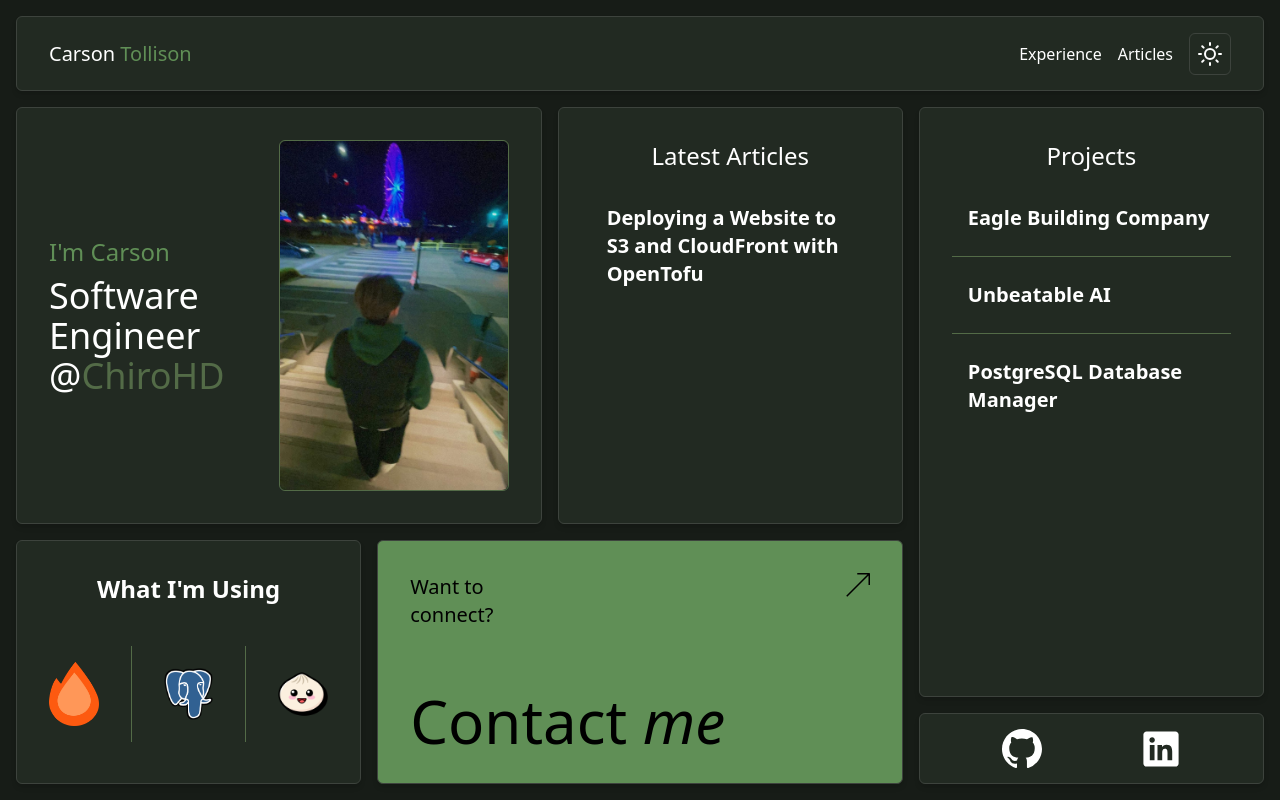
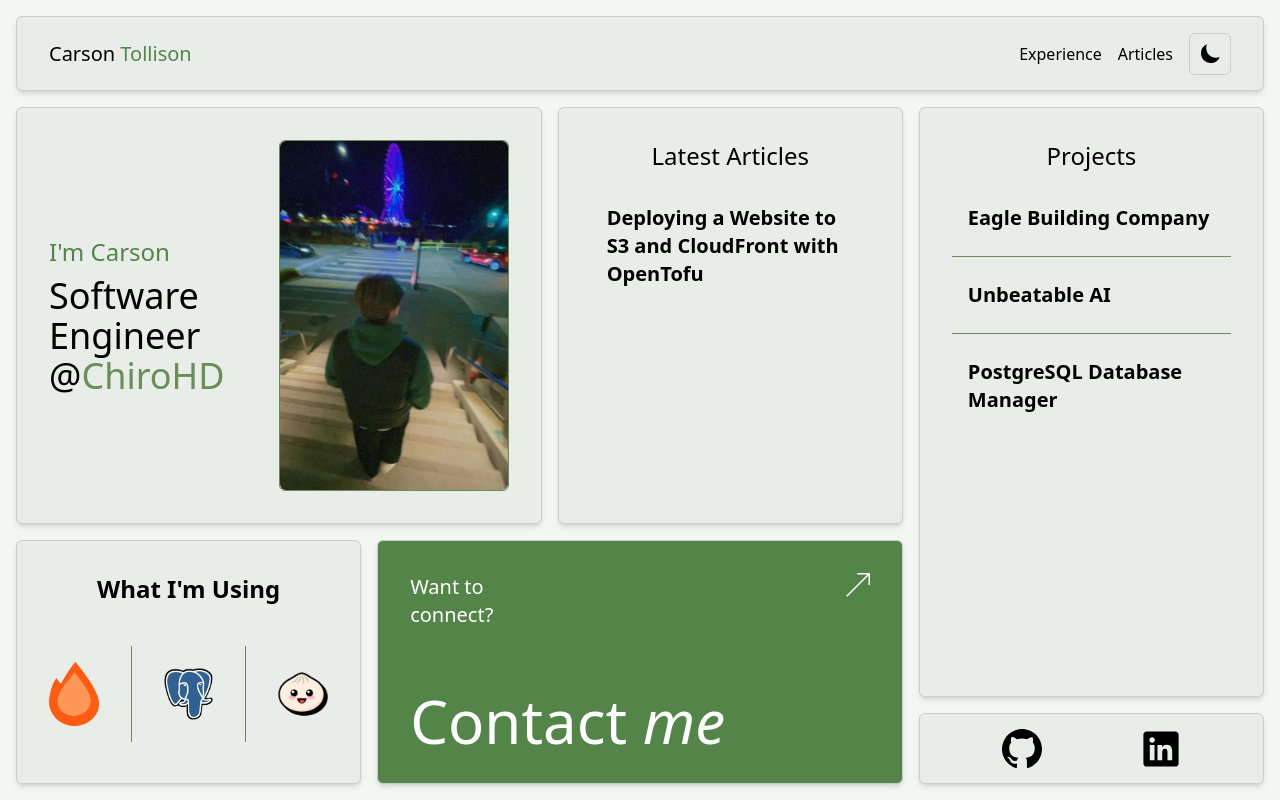
Before and after one commit to c-tollison/carson-dev, a React (Vite) app: page / in a window 1280 px wide. Built offline with nearby package versions, Linux system fonts and the light colour scheme.

Commit message:
default light mode

```diff
--- a/src/components/core/providers/color-mode-provider/color-mode-provider.tsx
+++ b/src/components/core/providers/color-mode-provider/color-mode-provider.tsx
@@ -7,7 +7,7 @@ interface ColorModeContextI {
 }
 
 const defaultContext = {
-    colorMode: ColorMode.Dark,
+    colorMode: ColorMode.Light,
     toggleColorMode: () => {},
 };
 
```
